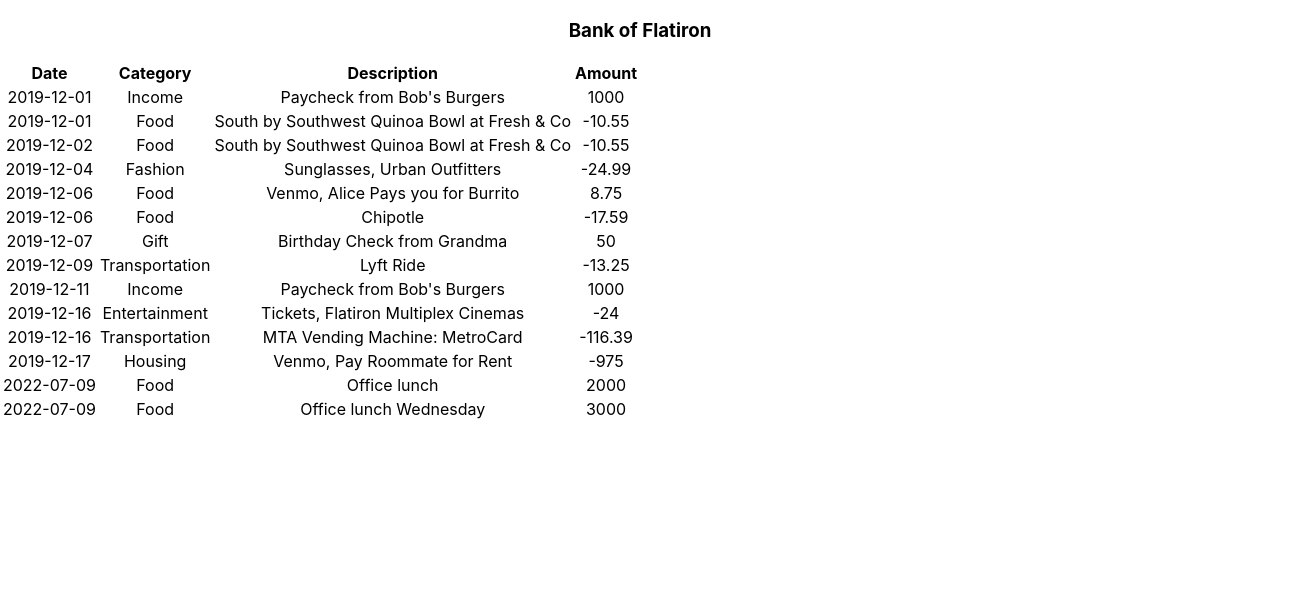
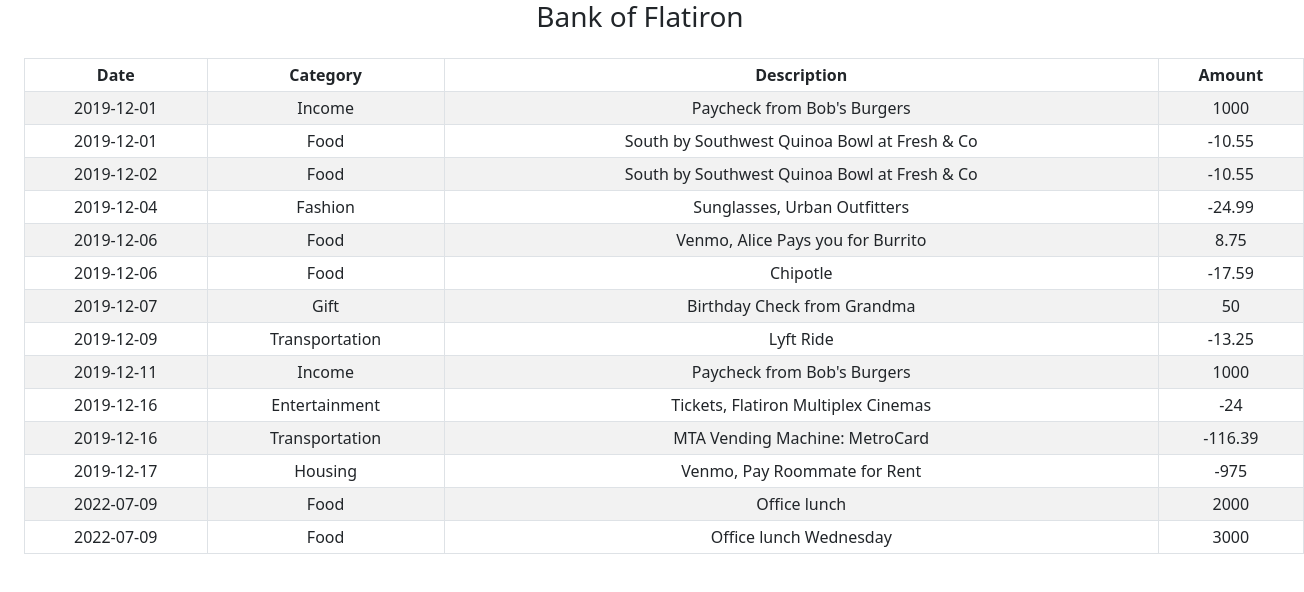
Before and after one commit to Komenpurity/Bank-of-Flatiron, a React (Create React App) app: page / in a window 1280 px wide. Shown: the top 592 px of the page, 1304 px wide, since content can reach past the window. Built offline with nearby package versions, Linux system fonts and the light colour scheme; data requests are answered from the project's data file.

Commit message:
styled the table

```diff
--- a/package.json
+++ b/package.json
@@ -6,6 +6,7 @@
     "@testing-library/jest-dom": "^5.16.5",
     "@testing-library/react": "^13.4.0",
     "@testing-library/user-event": "^13.5.0",
+    "bootstrap": "^5.2.3",
     "react": "^18.2.0",
     "react-bootstrap": "^2.7.4",
     "react-bootstrap-validation": "^0.1.11",
--- a/src/components/Transaction.js
+++ b/src/components/Transaction.js
@@ -15,7 +15,7 @@
   return (
     <>
       <h3>Bank of Flatiron</h3>
-    <Table striped bordered hover responsive >
+    <Table striped bordered hover className="table table-sm m-4">
       <thead>
         <tr>
             <th>Date</th>
--- a/src/index.js
+++ b/src/index.js
@@ -3,6 +3,7 @@
 import './index.css';
 import App from './App';
 import reportWebVitals from './reportWebVitals';
+import 'bootstrap/dist/css/bootstrap.min.css';
 
 const root = ReactDOM.createRoot(document.getElementById('root'));
 root.render(
```
Also changed, not shown: 1 other file (tests, documents, lock files or other folders).
